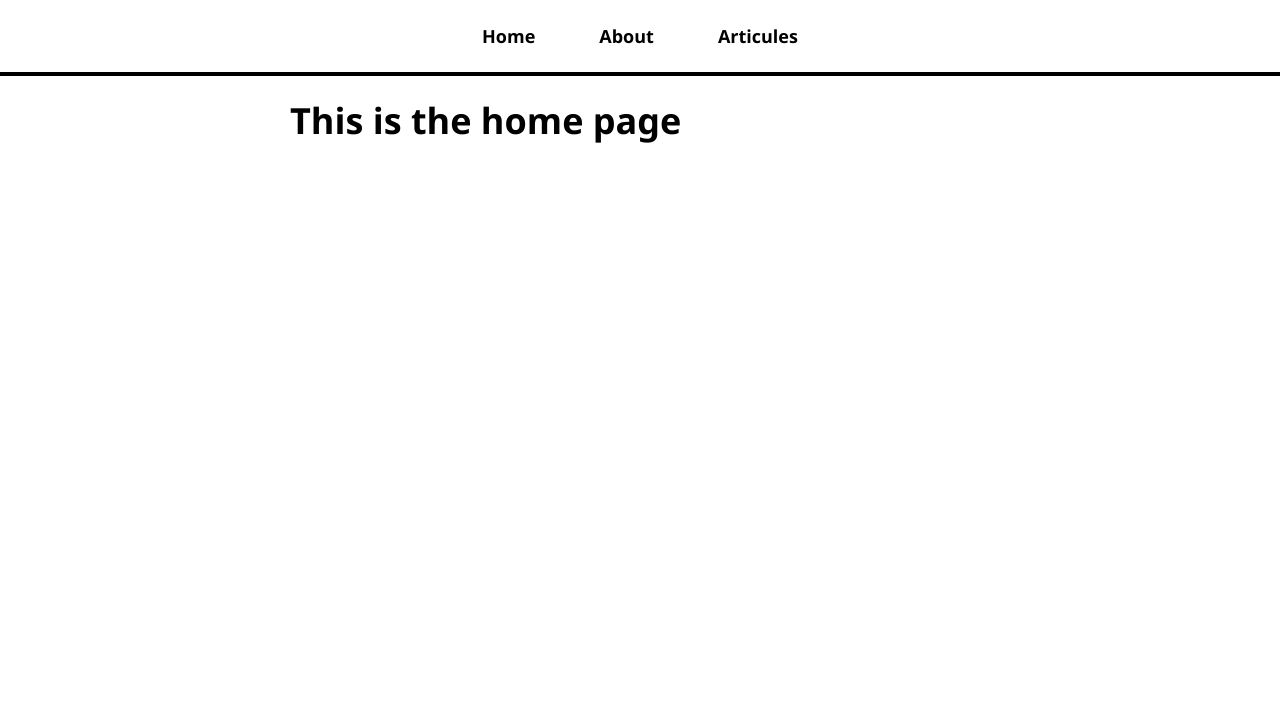
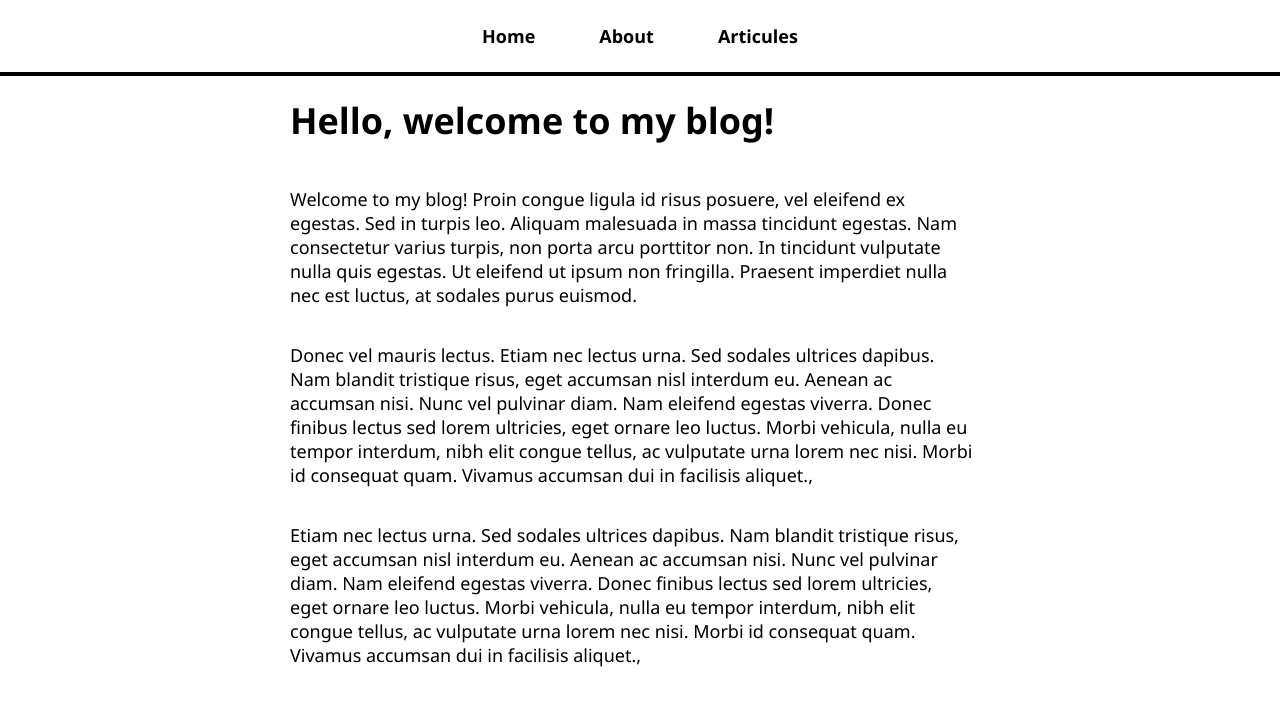
Before and after one commit to Alonsovn/my-blog, a React (Create React App) app: page / in a window 1280 px wide. Shown: the top 706 px of the page. Built offline with nearby package versions, Linux system fonts and the light colour scheme.

Commit message:
Add HomePage content

```diff
--- a/src/pages/HomePage.js
+++ b/src/pages/HomePage.js
@@ -1,5 +1,31 @@
-const HomePage = () => {
-  return <h1>This is the home page</h1>;
-};
+const HomePage = () => (
+  <>
+    <h1>Hello, welcome to my blog!</h1>
+    <p>
+      Welcome to my blog! Proin congue ligula id risus posuere, vel eleifend ex
+      egestas. Sed in turpis leo. Aliquam malesuada in massa tincidunt egestas.
+      Nam consectetur varius turpis, non porta arcu porttitor non. In tincidunt
+      vulputate nulla quis egestas. Ut eleifend ut ipsum non fringilla. Praesent
+      imperdiet nulla nec est luctus, at sodales purus euismod.
+    </p>
+    <p>
+      Donec vel mauris lectus. Etiam nec lectus urna. Sed sodales ultrices
+      dapibus. Nam blandit tristique risus, eget accumsan nisl interdum eu.
+      Aenean ac accumsan nisi. Nunc vel pulvinar diam. Nam eleifend egestas
+      viverra. Donec finibus lectus sed lorem ultricies, eget ornare leo luctus.
+      Morbi vehicula, nulla eu tempor interdum, nibh elit congue tellus, ac
+      vulputate urna lorem nec nisi. Morbi id consequat quam. Vivamus accumsan
+      dui in facilisis aliquet.,
+    </p>
+    <p>
+      Etiam nec lectus urna. Sed sodales ultrices dapibus. Nam blandit tristique
+      risus, eget accumsan nisl interdum eu. Aenean ac accumsan nisi. Nunc vel
+      pulvinar diam. Nam eleifend egestas viverra. Donec finibus lectus sed
+      lorem ultricies, eget ornare leo luctus. Morbi vehicula, nulla eu tempor
+      interdum, nibh elit congue tellus, ac vulputate urna lorem nec nisi. Morbi
+      id consequat quam. Vivamus accumsan dui in facilisis aliquet.,
+    </p>
+  </>
+);
 
 export default HomePage;
```
